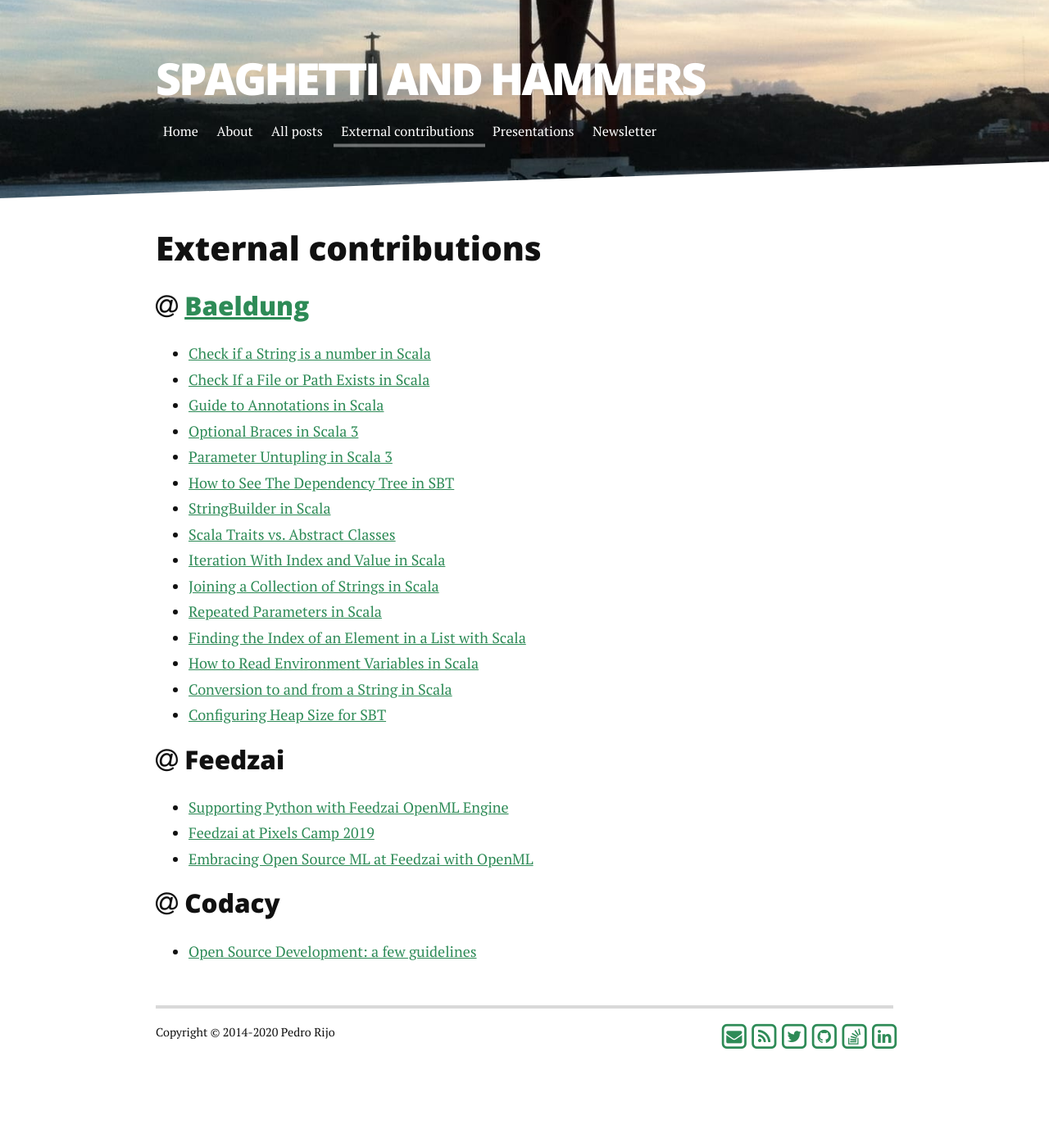
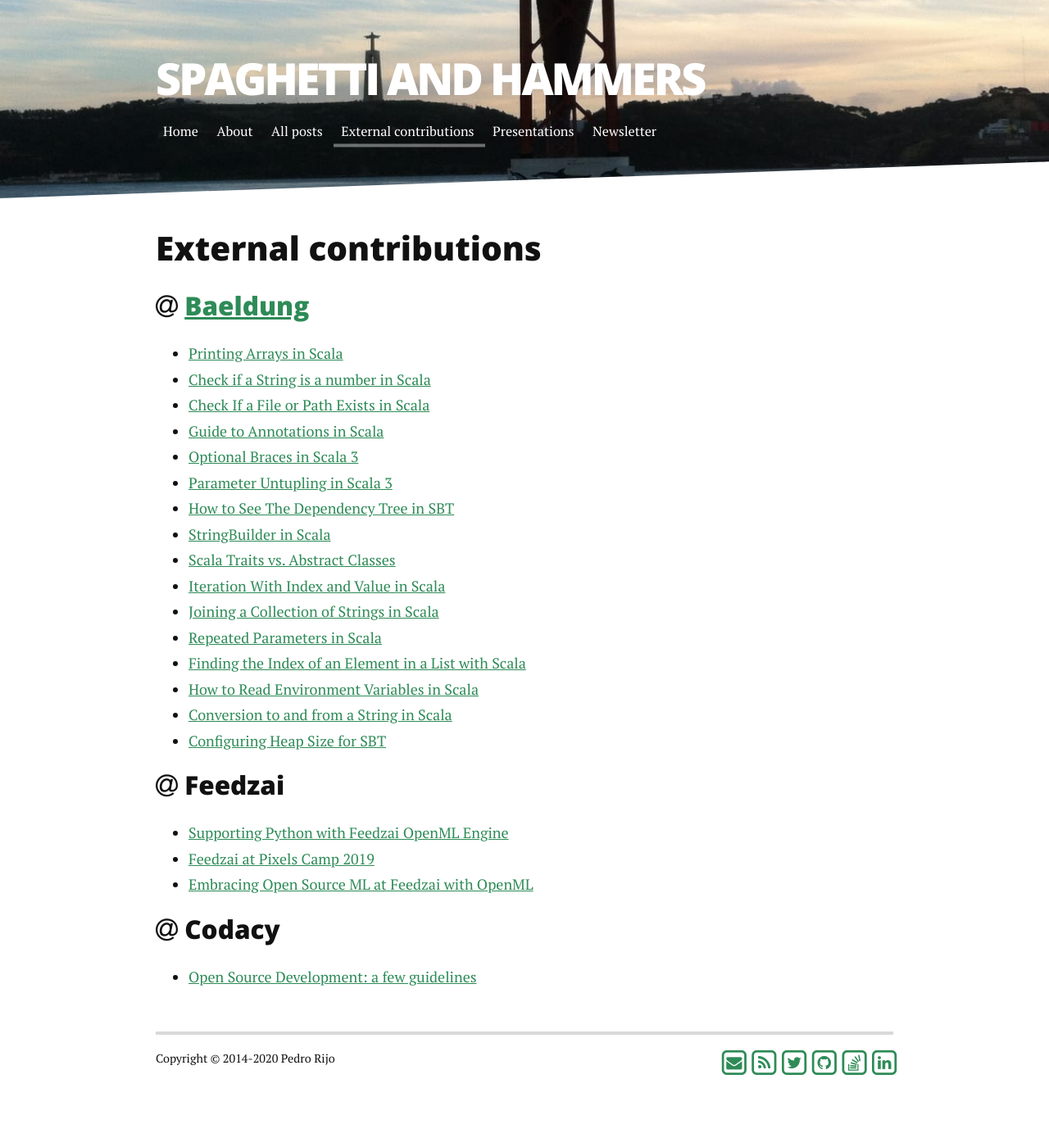
Before and after one commit to pedrorijo91/pedrorijo91.github.io, a Jekyll site: the page built from external.html, in a window 1280 px wide. Shown: the whole page at 82% size. Built offline with Jekyll 4.4.1, drawn with Linux system fonts in a browser that asks for light colours; before the commit the page ends 1357 px from its top, so only the background shows below that.

Commit message:
Update external.html

```diff
--- a/external.html
+++ b/external.html
@@ -9,6 +9,7 @@ title: External contributions
   <h3 id="baeldung"><i class="fa fa-at" aria-hidden="true"></i>  <a href="https://www.baeldung.com/scala/author/pedrorijo">Baeldung</a></h3>
 
   <ul>
+    <li><a href="https://www.baeldung.com/scala/printing-arrays">Printing Arrays in Scala</a></li>
     <li><a href="https://www.baeldung.com/scala/check-string-number">Check if a String is a number in Scala</a></li>
     <li><a href="https://www.baeldung.com/scala/check-file-path-exists">Check If a File or Path Exists in Scala</a></li>
     <li><a href="https://www.baeldung.com/scala/annotations">Guide to Annotations in Scala</a></li>
```
